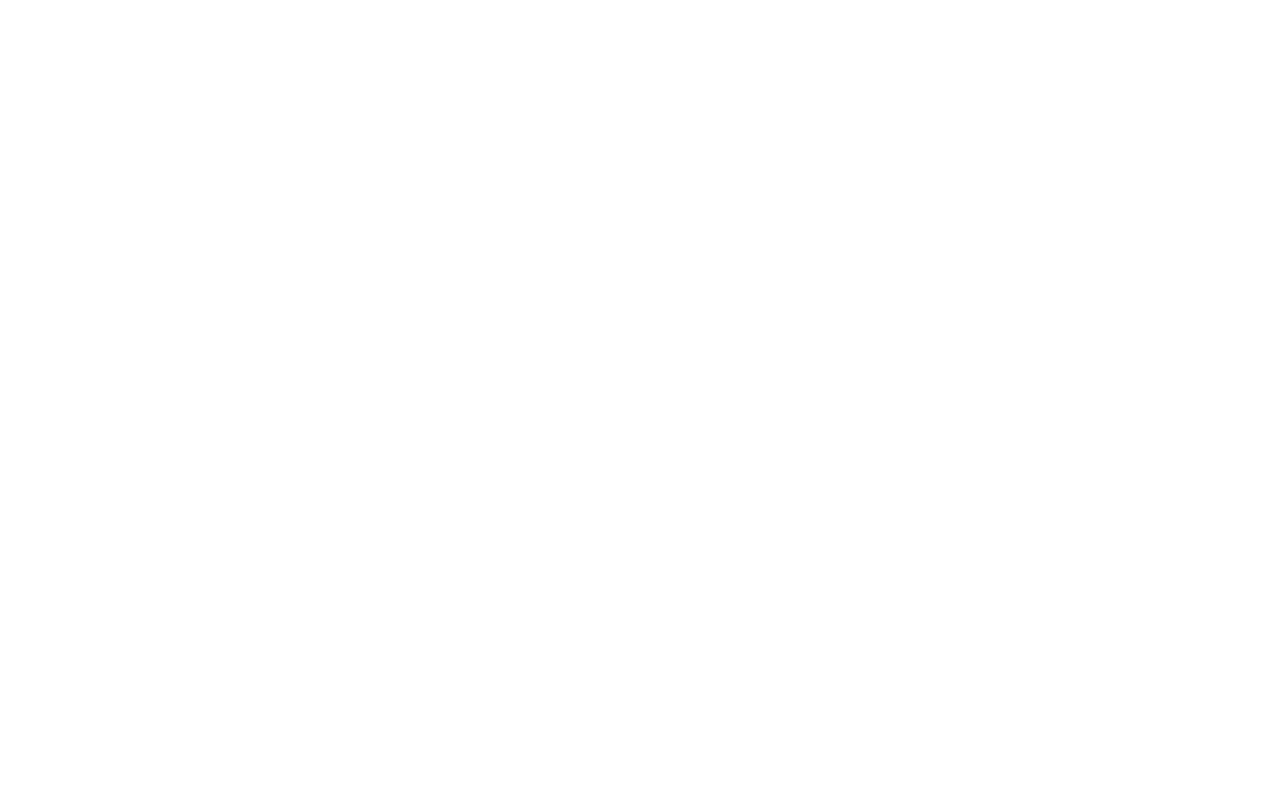
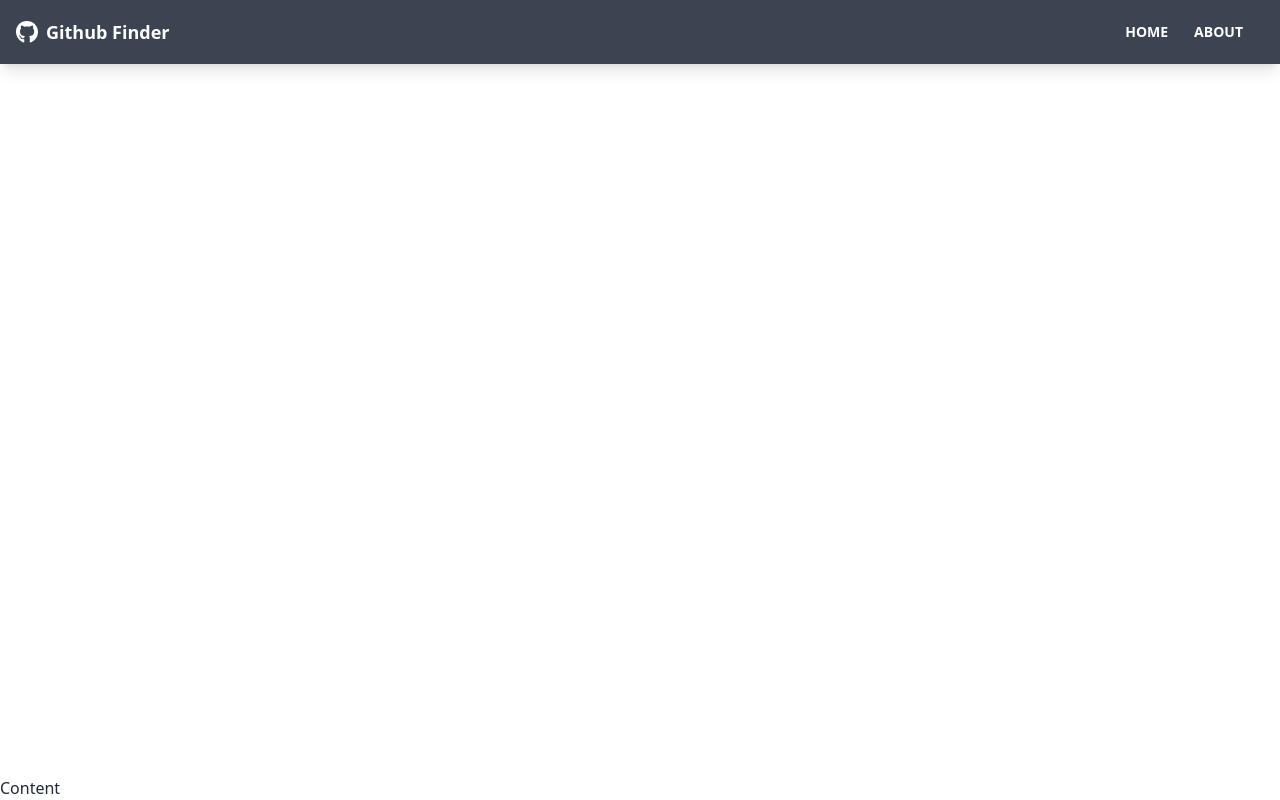
Before and after one commit to liaHi19/github-finder, a React (Create React App) app: page / in a window 1280 px wide. Built offline with nearby package versions, Linux system fonts and the light colour scheme.

Commit message:
Add header

```diff
--- a/package.json
+++ b/package.json
@@ -9,6 +9,8 @@
     "daisyui": "^2.13.3",
     "react": "^17.0.2",
     "react-dom": "^17.0.2",
+    "react-icons": "^4.3.1",
+    "react-router-dom": "^6.2.2",
     "react-scripts": "5.0.0",
     "web-vitals": "^2.1.4"
   },
--- a/src/App.js
+++ b/src/App.js
@@ -1,10 +1,16 @@
-
+import {BrowserRouter as Router, Routes, Route} from "react-router-dom";
+import Navbar from "./components/layout/Navbar";
 
 function App() {
   return (
-    <div>
-
-    </div>
+   <Router>
+      <div className="flex flex-col justify-between h-screen">
+        <Navbar />
+        <main>
+          Content
+        </main>
+      </div>
+   </Router>
   );
 }
 
--- /dev/null
+++ b/src/components/layout/Navbar.jsx
@@ -0,0 +1,39 @@
+import React from 'react';
+import {Link} from "react-router-dom";
+import {FaGithub} from "react-icons/fa";
+import PropTypes from "prop-types"
+
+const Navbar = ({title}) => {
+  return (
+   <nav className="navbar mb-12 shadow-lg bg-neutral text-neutral-content">
+    <div className="container mx-auto">
+      <div className="lex-none px-2 mx2">
+        <FaGithub className="inline pr-2 text-3xl"/>
+        <Link to="/" className="text-lg font-bold align-middle">
+        {title}
+        </Link>
+      </div>
+      <div className="flex-1 px-2 mx-2">
+        <div className="flex justify-end">
+          <Link to="/" className="btn btn-ghost btn-sm rounded-btn">
+            Home
+          </Link>
+          <Link to="/about" className="btn btn-ghost btn-sm rounded-btn">
+            About
+          </Link>
+        </div>
+      </div>
+    </div>
+   </nav>
+  )
+};
+
+Navbar.defaultProps = {
+  title: "Github Finder"
+};
+
+Navbar.propTypes = {
+  title: PropTypes.string,
+}
+
+export default Navbar;
```
Also changed, not shown: 1 other file (tests, documents, lock files or other folders).
